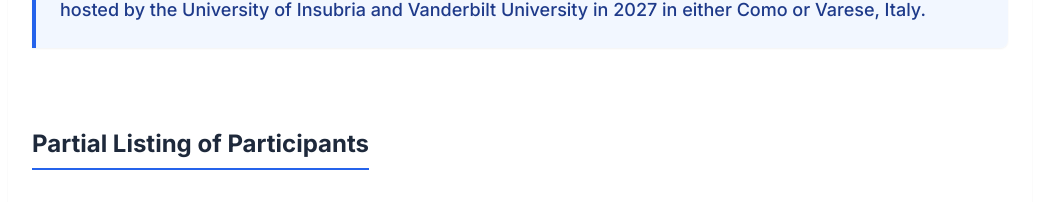
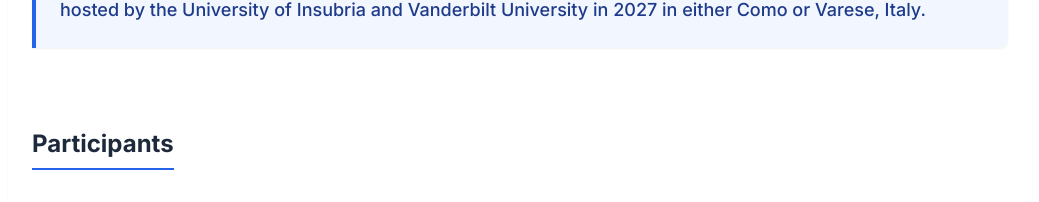
Before and after one commit to samueletonati/Nashville-Workshop, a Next.js app: page / in a window 1280 px wide. Shown: the part 1595-1797 px from the top of the page, without its empty margins (120-1159 px from the left). Built offline with nearby package versions, Linux system fonts and the light colour scheme.

Commit message:
Refactored code for better performance, SEO, and UI polish

```diff
--- a/app/page.tsx
+++ b/app/page.tsx
@@ -135,7 +135,7 @@ export default function Home() {
       {/* PARTICIPANTS */}
       <section id="participants" className="scroll-mt-24">
         <h2 className="text-2xl font-bold text-slate-800 border-b-2 border-blue-600 pb-2 mb-8 inline-block">
-          Partial Listing of Participants
+          Participants
         </h2>
         <div className="grid md:grid-cols-2 lg:grid-cols-3 gap-6 text-gray-700">
           {participants.map((p, idx) => (
```
